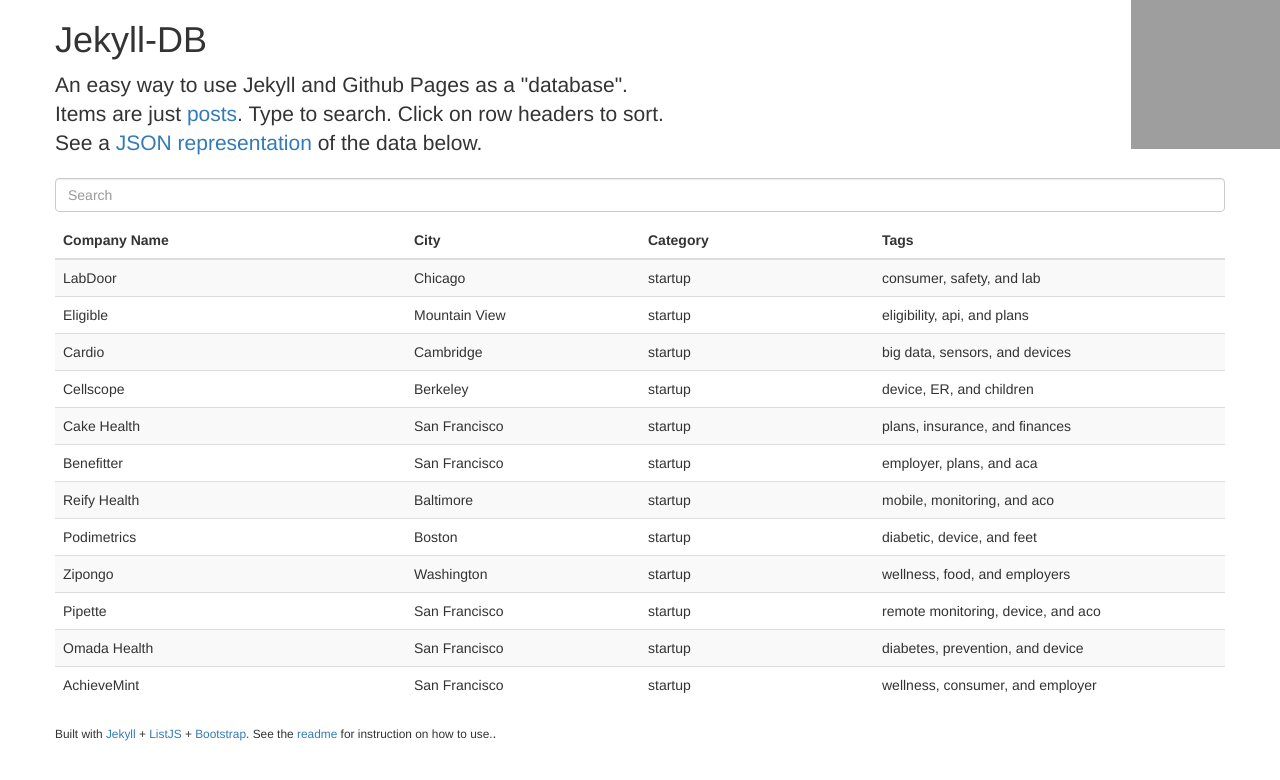
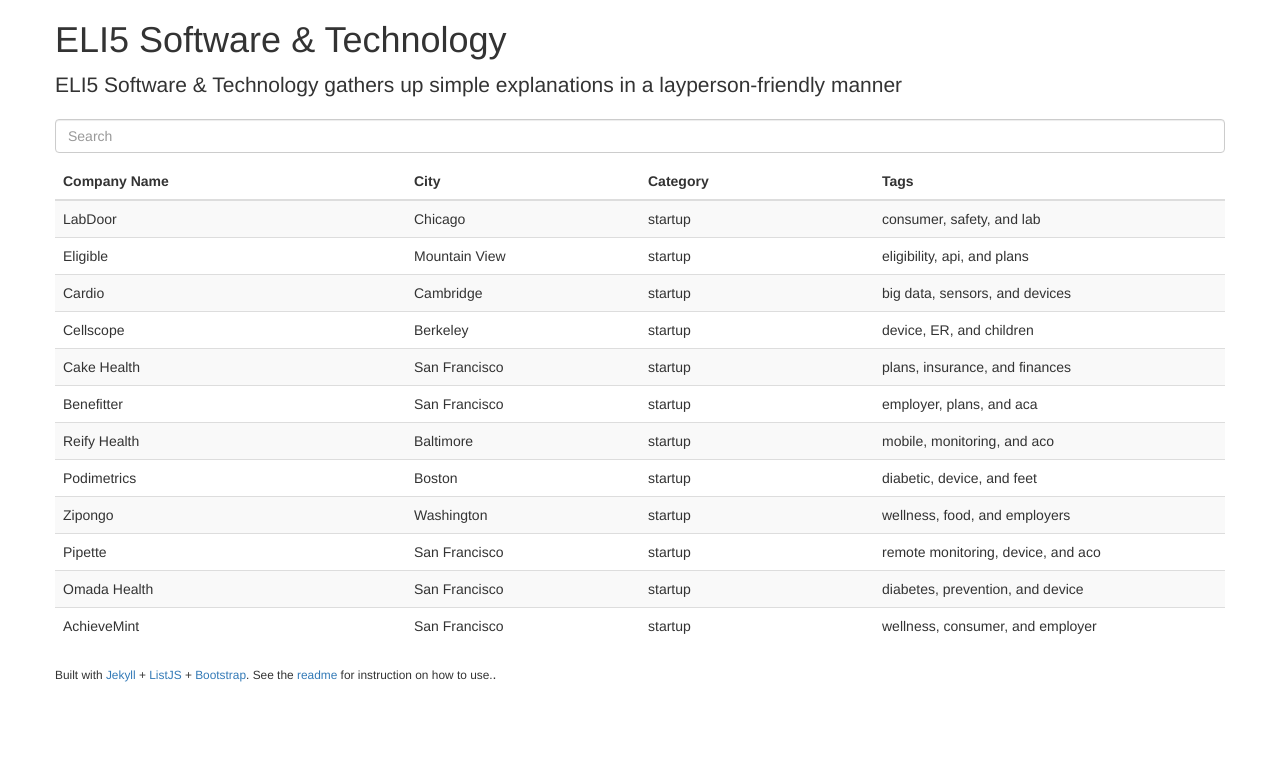
Before and after one commit to mainstringargs/ELI5-Software-Technology, a Jekyll site: the page built from index.html, in a window 1280 px wide. Shown: the top 780 px of the page. Built offline with Jekyll 4.4.1, drawn with Linux system fonts in a browser that asks for light colours; nearby versions of some CDN libraries; grey boxes are pictures that could not be loaded.

Commit message:
Update index.html

```diff
--- a/index.html
+++ b/index.html
@@ -2,13 +2,11 @@
 layout: default
 ---
 
-<a href="https://github.com/rypan/jekyll-db"><img style="position: absolute; top: 0; right: 0; border: 0; width: 149px; height: 149px;" src="http://aral.github.com/fork-me-on-github-retina-ribbons/right-red@2x.png" alt="Fork me on GitHub"></a>
-
 <div class="container">
 
   <div class="starter-template row">
-    <h1>Jekyll-DB</h1>
-    <p class="lead">An easy way to use Jekyll and Github Pages as a "database". <br /> Items are just <a href="https://github.com/rypan/jekyll-db/tree/gh-pages/_posts">posts</a>. Type to search. Click on row headers to sort. <br /> See a <a href="output.json">JSON representation</a> of the data below.</p>
+    <h1>ELI5 Software & Technology</h1>
+    <p class="lead">ELI5 Software & Technology gathers up simple explanations in a layperson-friendly manner</p>
   </div>
 
 
```
